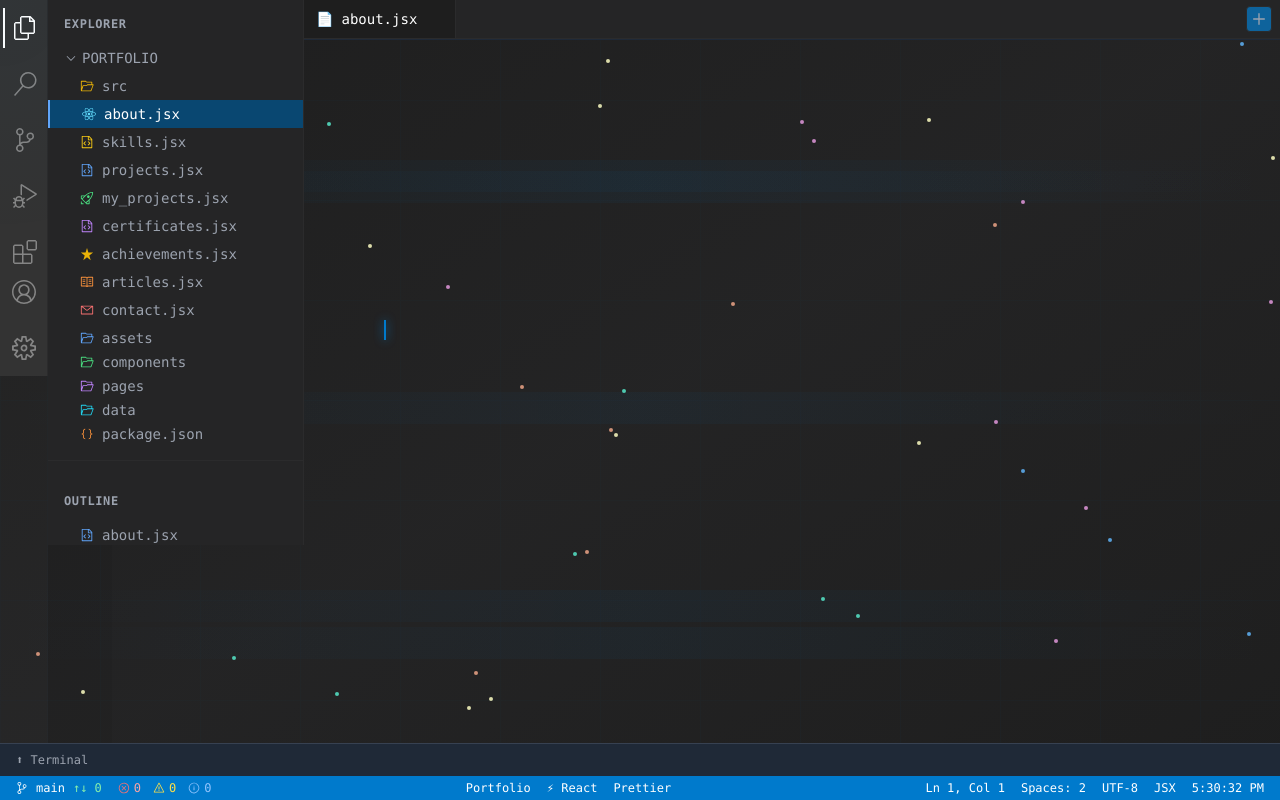
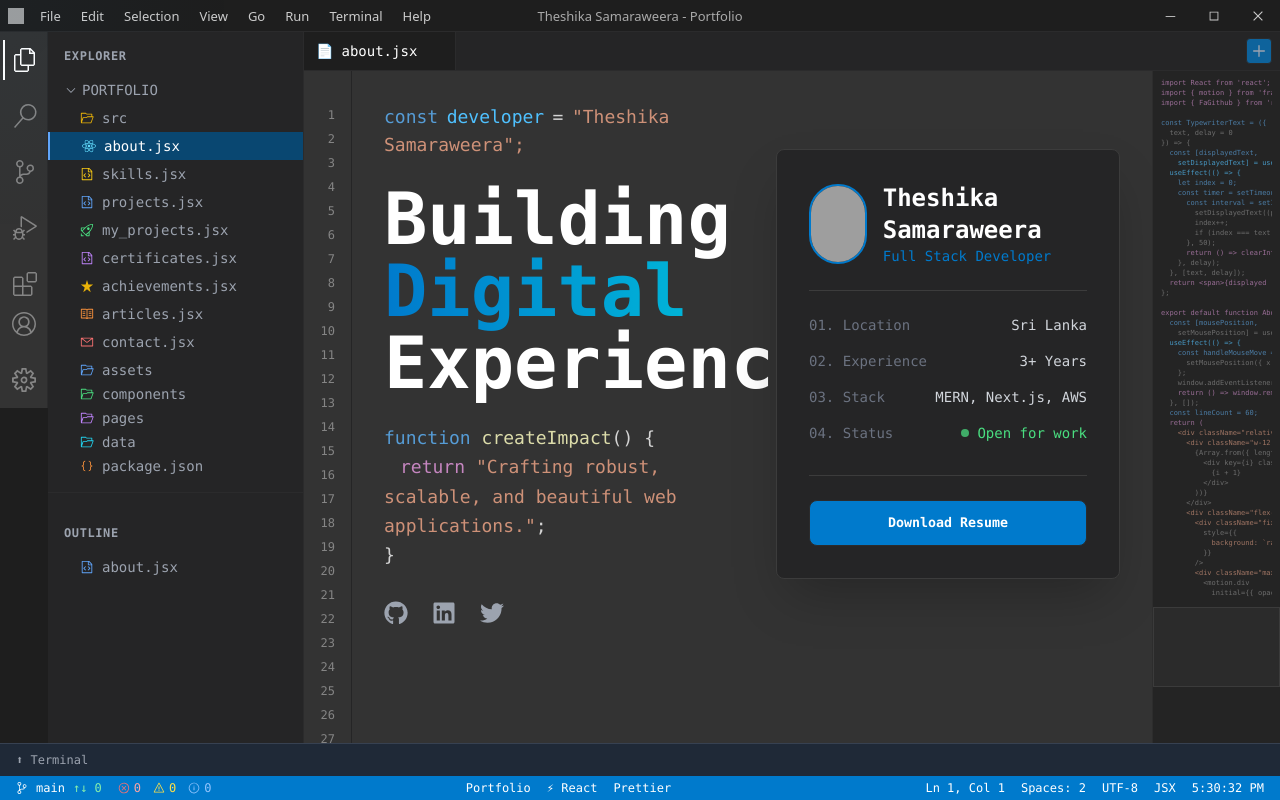
Before and after one commit to TheshikaSamaraweera/Portfolio_Code_Editer, a React (Vite) app: page / in a window 1280 px wide. Built offline with nearby package versions, Linux system fonts and the light colour scheme; grey boxes are pictures that could not be loaded.

Commit message:
Style : add code line in about page

```diff
--- a/src/App.jsx
+++ b/src/App.jsx
@@ -12,7 +12,8 @@ import Projects from "./pages/Projects";
 import Skills from "./pages/Skills";
 import Articles from "./pages/Articles";
 import Contact from "./pages/Contact";
-import BackgroundEffect from "./components/BackgroundEffect";
+import Header from "./components/Header";
+import Minimap from "./components/Minimap";
 import { VscMenu } from "react-icons/vsc";
 
 const fileComponents = {
@@ -66,11 +67,11 @@ export default function App() {
 
   return (
     <div className="flex flex-col h-screen bg-[#1e1e1e] font-mono text-sm text-gray-200 relative overflow-hidden">
-      <BackgroundEffect activePage={activeFile} />
+      <Header />
 
       {/* Mobile Menu Button */}
       <button
-        className="md:hidden absolute top-4 left-4 z-50 p-2 bg-[#333] rounded text-white"
+        className="md:hidden absolute top-10 left-4 z-50 p-2 bg-[#333] rounded text-white"
         onClick={() => setSidebarOpen(!sidebarOpen)}
       >
         <VscMenu />
@@ -78,19 +79,23 @@ export default function App() {
 
       <div className="flex flex-1 overflow-hidden z-10 relative">
         {/* Activity Bar - Hidden on mobile */}
-        <div className="hidden md:block">
+        <div className="hidden md:block h-full">
           <ActivityBar />
         </div>
 
         {/* Sidebar - Responsive */}
-        <div className={`${sidebarOpen ? 'block' : 'hidden'} md:block absolute md:relative z-40 h-full`}>
+        <div className={`${sidebarOpen ? 'block' : 'hidden'} md:block absolute md:relative z-40 h-full flex flex-col`}>
           <Sidebar activeFile={activeFile} onFileClick={handleFileClick} />
         </div>
 
-        <div className="flex-1 flex flex-col min-w-0 bg-transparent w-full">
+        <div className="flex-1 flex flex-col min-w-0 bg-[#1e1e1e] w-full">
           <Tab tabs={activeTabs} activeTab={activeFile} onTabClick={setActiveFile} onClose={handleTabClose} />
-          <div className="flex-1 overflow-auto p-4 bg-transparent border-t border-gray-800 relative z-20">
-            {fileComponents[activeFile] || <p className="text-gray-500">// Select a file to view</p>}
+          <div className="flex-1 flex overflow-hidden bg-[var(--vscode-editor-background)] relative z-20">
+            <div className="flex-1 overflow-auto">
+              {fileComponents[activeFile] || <p className="text-gray-500 p-4">// Select a file to view</p>}
+            </div>
+            {/* Minimap on the right - only for About page */}
+            <Minimap show={activeFile === 'about.jsx'} />
           </div>
         </div>
       </div>
--- a/src/components/BackgroundEffect.jsx
+++ b/src/components/BackgroundEffect.jsx
@@ -35,16 +35,16 @@ const BackgroundEffect = () => {
     return (
         <div className="fixed inset-0 pointer-events-none z-0 overflow-hidden">
             {/* Base VS Code Dark Background */}
-            <div className="absolute inset-0 bg-[#1e1e1e]" />
+            <div className="absolute inset-0 bg-[#333333]" />
 
             {/* Subtle gradient overlay */}
-            <div className="absolute inset-0 bg-gradient-to-br from-[#1e1e1e] via-[#252526] to-[#1e1e1e] opacity-80" />
+            <div className="absolute inset-0 bg-gradient-to-br from-[#333333] via-[#252526] to-[#333333] opacity-80" />
 
             {/* Left sidebar simulation */}
             <div className="absolute left-0 top-0 bottom-0 w-12 bg-[#333333] opacity-20 border-r border-[#007acc]/10" />
 
             {/* Line numbers column */}
-            <div className="absolute left-12 top-0 bottom-0 w-16 bg-[#1e1e1e] opacity-40">
+            <div className="absolute left-12 top-0 bottom-0 w-16 bg-[#333333] opacity-40">
                 {lineNumbers.map((line) => (
                     <motion.div
                         key={line.id}
--- /dev/null
+++ b/src/components/Header.jsx
@@ -0,0 +1,47 @@
+import React from 'react';
+import { VscChromeMinimize, VscChromeMaximize, VscChromeClose } from 'react-icons/vsc';
+
+const Header = () => {
+    return (
+        <div className="h-8 bg-[#1e1e1e] flex items-center justify-between select-none border-b border-[#2b2b2c]">
+            {/* Menu Bar */}
+            <div className="flex items-center px-2">
+                <img
+                    src="https://upload.wikimedia.org/wikipedia/commons/9/9a/Visual_Studio_Code_1.35_icon.svg"
+                    alt="VS Code"
+                    className="w-4 h-4 mr-3"
+                />
+                <div className="flex text-[13px] text-[#cccccc] space-x-3 font-sans">
+                    <span className="hover:bg-[#3c3c3c] px-1 rounded cursor-pointer">File</span>
+                    <span className="hover:bg-[#3c3c3c] px-1 rounded cursor-pointer">Edit</span>
+                    <span className="hover:bg-[#3c3c3c] px-1 rounded cursor-pointer">Selection</span>
+                    <span className="hover:bg-[#3c3c3c] px-1 rounded cursor-pointer">View</span>
+                    <span className="hover:bg-[#3c3c3c] px-1 rounded cursor-pointer">Go</span>
+                    <span className="hover:bg-[#3c3c3c] px-1 rounded cursor-pointer">Run</span>
+                    <span className="hover:bg-[#3c3c3c] px-1 rounded cursor-pointer">Terminal</span>
+                    <span className="hover:bg-[#3c3c3c] px-1 rounded cursor-pointer">Help</span>
+                </div>
+            </div>
+
+            {/* Title */}
+            <div className="text-[#cccccc] text-[13px] font-sans opacity-80 absolute left-1/2 transform -translate-x-1/2">
+                Theshika Samaraweera - Portfolio
+            </div>
+
+            {/* Window Controls */}
+            <div className="flex h-full">
+                <div className="w-11 flex items-center justify-center hover:bg-[#3c3c3c] cursor-pointer text-[#cccccc]">
+                    <VscChromeMinimize />
+                </div>
+                <div className="w-11 flex items-center justify-center hover:bg-[#3c3c3c] cursor-pointer text-[#cccccc]">
+                    <VscChromeMaximize />
+                </div>
+                <div className="w-11 flex items-center justify-center hover:bg-[#e81123] hover:text-white cursor-pointer text-[#cccccc]">
+                    <VscChromeClose />
+                </div>
+            </div>
+        </div>
+    );
+};
+
+export default Header;
--- /dev/null
+++ b/src/components/Minimap.jsx
@@ -0,0 +1,101 @@
+import React from 'react';
+
+const Minimap = ({ show = false }) => {
+  if (!show) return null;
+
+  // Real code from About page for minimap
+  const realCodeLines = [
+    "import React from 'react';",
+    "import { motion } from 'framer';",
+    "import { FaGithub } from 'react';",
+    "",
+    "const TypewriterText = ({",
+    "  text, delay = 0",
+    "}) => {",
+    "  const [displayedText,",
+    "    setDisplayedText] = useState",
+    "  useEffect(() => {",
+    "    let index = 0;",
+    "    const timer = setTimeout",
+    "      const interval = setInter",
+    "        setDisplayedText((prev",
+    "        index++;",
+    "        if (index === text.len",
+    "      }, 50);",
+    "      return () => clearInterval",
+    "    }, delay);",
+    "  }, [text, delay]);",
+    "  return <span>{displayed",
+    "};",
+    "",
+    "export default function About(",
+    "  const [mousePosition,",
+    "    setMousePosition] = useSt",
+    "  useEffect(() => {",
+    "    const handleMouseMove = (",
+    "      setMousePosition({ x: e",
+    "    };",
+    "    window.addEventListener(",
+    "    return () => window.remove",
+    "  }, []);",
+    "  const lineCount = 60;",
+    "  return (",
+    "    <div className=\"relative",
+    "      <div className=\"w-12",
+    "        {Array.from({ length:",
+    "          <div key={i} classNa",
+    "            {i + 1}",
+    "          </div>",
+    "        ))}",
+    "      </div>",
+    "      <div className=\"flex-1",
+    "        <div className=\"fixed",
+    "          style={{",
+    "            background: `radial",
+    "          }}",
+    "        />",
+    "        <div className=\"max-w",
+    "          <motion.div",
+    "            initial={{ opacity:",
+  ];
+
+  return (
+    <div className="w-32 bg-[#1e1e1e] border-l border-[#2b2b2c] h-full hidden md:block overflow-y-auto opacity-70 flex-shrink-0">
+      <div className="p-2 text-[7px] font-mono leading-tight">
+        {realCodeLines.map((line, i) => {
+          // Determine color based on content
+          let colorClass = 'text-[#858585]'; // default gray
+
+          if (line.includes('import') || line.includes('export') || line.includes('return')) {
+            colorClass = 'text-[#c586c0]'; // purple for keywords
+          } else if (line.includes('const') || line.includes('function') || line.includes('let')) {
+            colorClass = 'text-[#569cd6]'; // blue for declarations
+          } else if (line.includes("'") || line.includes('"') || line.includes('`')) {
+            colorClass = 'text-[#ce9178]'; // orange for strings
+          } else if (line.includes('className') || line.includes('useState') || line.includes('useEffect')) {
+            colorClass = 'text-[#4fc1ff]'; // light blue for hooks/props
+          }
+
+          return (
+            <div
+              key={i}
+              className={`whitespace-pre overflow-hidden ${colorClass}`}
+              style={{
+                textOverflow: 'clip',
+                maxWidth: '100%',
+                height: '10px'
+              }}
+            >
+              {line}
+            </div>
+          );
+        })}
+      </div>
+
+      {/* Minimap Slider - represents visible area */}
+      <div className="sticky top-12 left-0 w-full h-20 bg-white/5 border border-white/10 pointer-events-none" />
+    </div>
+  );
+};
+
+export default Minimap;
--- a/src/components/Sidebar.jsx
+++ b/src/components/Sidebar.jsx
@@ -15,7 +15,7 @@ const files = [
 
 export default function Sidebar({ activeFile, onFileClick }) {
   return (
-    <div className="w-64 bg-[#252526] border-r border-[#2b2b2c] flex flex-col">
+    <div className="w-64 bg-[#252526] border-r border-[#2b2b2c] flex flex-col h-full">
       <div className="p-4 text-xs text-gray-400 font-semibold tracking-wider">EXPLORER</div>
       <div className="pl-4 text-gray-400 text-sm flex items-center hover:text-gray-300 cursor-pointer">
         <VscChevronDown className="mr-1" /> PORTFOLIO
--- a/src/index.css
+++ b/src/index.css
@@ -16,21 +16,25 @@
   /* Deep dark background */
 
   /* VS Code Dark+ palette (Refined) */
-  --vscode-editor-background: #181818;
+  --vscode-editor-background: #333333;
+  /* Swapped: now using activity bar color */
   --vscode-editor-foreground: #d4d4d4;
-  --vscode-sideBar-background: #181818;
+  --vscode-sideBar-background: #1e1e1e;
+  /* Swapped: now using old editor color */
   /* Matching sidebar */
   --vscode-sideBar-foreground: #cccccc;
-  --vscode-activityBar-background: #181818;
-  --vscode-tab-activeBackground: #1e1e1e;
-  --vscode-tab-inactiveBackground: #181818;
+  --vscode-activityBar-background: #1e1e1e;
+  /* Swapped: now using old editor color */
+  --vscode-tab-activeBackground: #333333;
+  /* Match new editor color */
+  --vscode-tab-inactiveBackground: #2d2d2d;
   --vscode-tab-activeForeground: #ffffff;
   --vscode-tab-inactiveForeground: #969696;
-  --vscode-titleBar-activeBackground: #181818;
+  --vscode-titleBar-activeBackground: #3c3c3c;
   --vscode-titleBar-activeForeground: #cccccc;
   --vscode-statusBar-background: #007acc;
   --vscode-statusBar-foreground: #ffffff;
-  --vscode-input-background: #252526;
+  --vscode-input-background: #3c3c3c;
   --vscode-input-foreground: #cccccc;
   --vscode-border: #2b2b2c;
   --vscode-focusBorder: #007acc;
--- a/src/pages/About.jsx
+++ b/src/pages/About.jsx
@@ -32,8 +32,22 @@ export default function About() {
     return () => window.removeEventListener("mousemove", handleMouseMove);
   }, []);
 
+  // Calculate number of lines for line numbers (approximate)
+  const lineCount = 60;
+
   return (
-    <div className="relative min-h-full p-8 overflow-hidden">
+    <div className="relative min-h-full overflow-hidden flex">
+      {/* Line Numbers Column */}
+      <div className="w-12 flex-shrink-0 flex flex-col items-end pr-4 pt-8 text-[#858585] select-none bg-[#333333] border-r border-[#252526]">
+        {Array.from({ length: lineCount }, (_, i) => (
+          <div key={i} className="leading-6 text-xs">
+            {i + 1}
+          </div>
+        ))}
+      </div>
+
+      {/* Main Content */}
+      <div className="flex-1 p-8">
         {/* Dynamic Background Gradient following mouse */}
         <div
           className="fixed inset-0 pointer-events-none opacity-20"
@@ -50,7 +64,9 @@ export default function About() {
             transition={{ duration: 0.8 }}
           >
             <div className="mb-6">
-            <span className="text-[#007acc] font-mono text-lg">const developer = </span>
+              <span className="text-[#569cd6] font-mono text-lg">const</span>{" "}
+              <span className="text-[#4fc1ff] font-mono text-lg">developer</span>{" "}
+              <span className="text-[#d4d4d4] font-mono text-lg">=</span>{" "}
               <span className="text-[#ce9178] font-mono text-lg">"Theshika Samaraweera";</span>
             </div>
 
@@ -60,11 +76,13 @@ export default function About() {
             </h1>
 
             <div className="text-gray-400 text-lg leading-relaxed mb-8 font-mono">
-            <span className="text-[#569cd6]">function</span> <span className="text-[#dcdcaa]">createImpact</span>() {'{'}
+              <span className="text-[#569cd6]">function</span> <span className="text-[#dcdcaa]">createImpact</span>
+              <span className="text-[#d4d4d4]">()</span> <span className="text-[#d4d4d4]">{'{'}</span>
               <br />
-            <span className="pl-4 text-[#9cdcfe]">return</span> <span className="text-[#ce9178]">"Crafting robust, scalable, and beautiful web applications."</span>;
+              <span className="pl-4 text-[#c586c0]">return</span> <span className="text-[#ce9178]">"Crafting robust, scalable, and beautiful web applications."</span>
+              <span className="text-[#d4d4d4]">;</span>
               <br />
-            {'}'}
+              <span className="text-[#d4d4d4]">{'}'}</span>
             </div>
 
             <div className="flex gap-6">
@@ -92,19 +110,18 @@ export default function About() {
             </div>
           </motion.div>
 
-        {/* Right Column: Glassmorphism Card */}
+          {/* Right Column: Info Card (No Glassmorphism) */}
           <motion.div
             initial={{ opacity: 0, scale: 0.8 }}
             animate={{ opacity: 1, scale: 1 }}
             transition={{ duration: 0.8, delay: 0.2 }}
             className="relative"
           >
-          <div className="absolute -inset-1 bg-gradient-to-r from-[#007acc] to-[#00b4d8] rounded-2xl blur opacity-30 animate-pulse" />
-          <div className="relative bg-[#1e1e1e]/80 backdrop-blur-xl border border-[#ffffff]/10 rounded-2xl p-8 shadow-2xl">
-            <div className="flex items-center gap-4 mb-6 border-b border-[#ffffff]/10 pb-6">
+            <div className="relative bg-[#252526] border border-[#3c3c3c] rounded-lg p-8 shadow-2xl">
+              <div className="flex items-center gap-4 mb-6 border-b border-[#3c3c3c] pb-6">
                 <div className="w-20 h-20 rounded-full overflow-hidden border-2 border-[#007acc]">
                   <img
-                  src="https://interviewschool.com/wp-content/uploads/2019/07/linkedin-profiles.png" // Replace with actual image
+                    src="https://interviewschool.com/wp-content/uploads/2019/07/linkedin-profiles.png"
                     alt="Profile"
                     className="w-full h-full object-cover"
                   />
@@ -137,8 +154,8 @@ export default function About() {
                 </div>
               </div>
 
-            <div className="mt-8 pt-6 border-t border-[#ffffff]/10">
-              <button className="w-full bg-[#007acc] hover:bg-[#0063a5] text-white py-3 rounded-lg font-semibold transition-all transform hover:scale-[1.02] active:scale-[0.98]">
+              <div className="mt-8 pt-6 border-t border-[#3c3c3c]">
+                <button className="w-full bg-[#007acc] hover:bg-[#005a9e] text-white py-3 rounded-lg font-semibold transition-all transform hover:scale-[1.02] active:scale-[0.98]">
                   Download Resume
                 </button>
               </div>
@@ -146,5 +163,6 @@ export default function About() {
           </motion.div>
         </div>
       </div>
+    </div>
   );
 }
```
Also changed, not shown: src/style.js (added). Lines whose indentation alone changed are shown as unchanged.
